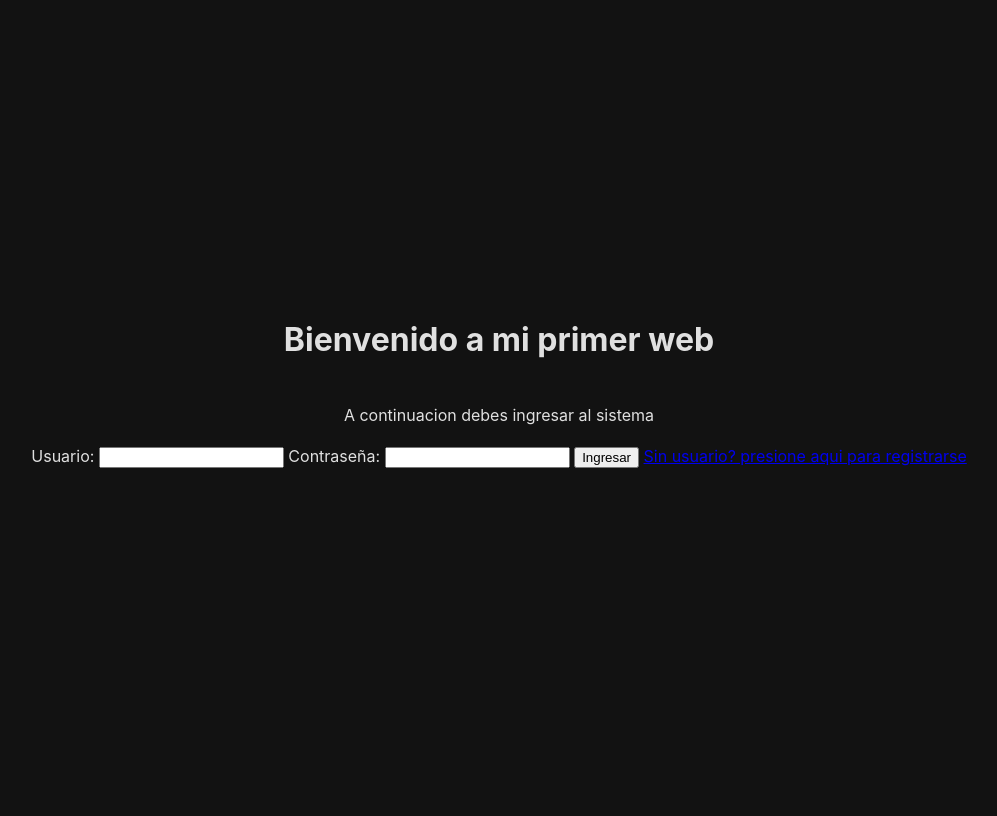
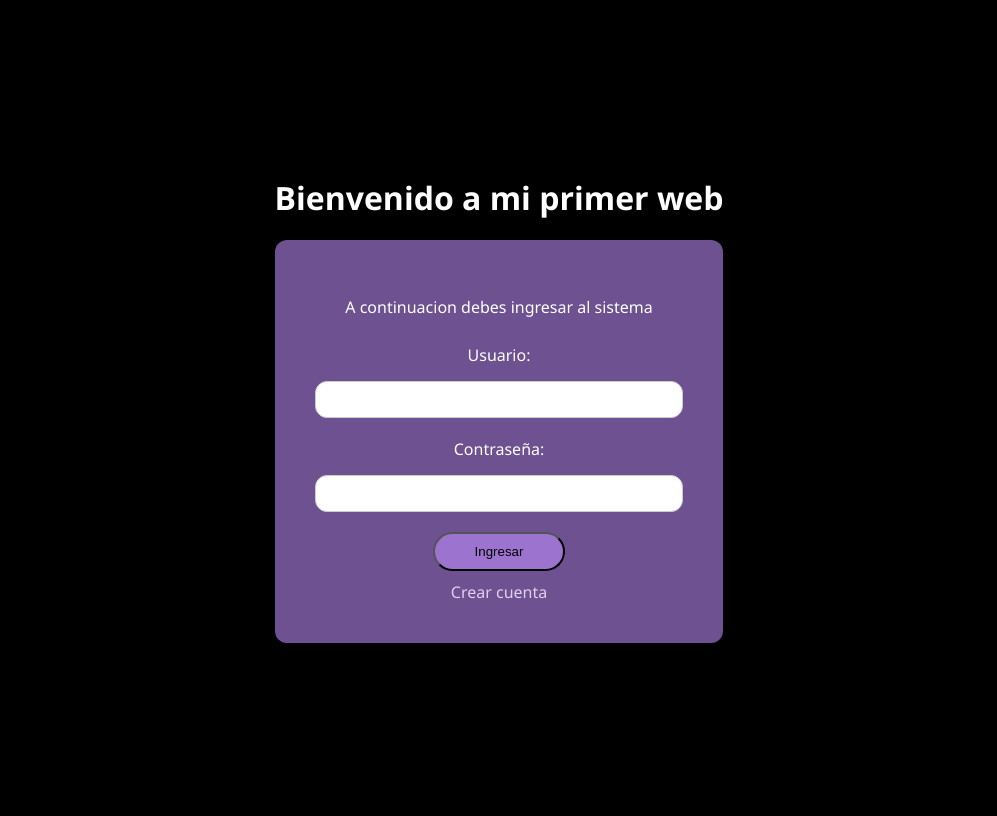
Before and after one commit to Juan-Lopez-S/pagina-backen, a Flask app: page / in a window 1280 px wide. Shown: the whole page, without its empty margins (141-1138 px from the left). Before the commit the page ends 468 px from the top, so only its background shows below. Run offline with Flask 3, Linux system fonts and the light colour scheme.

Commit message:
correcion de estilos

```diff
--- a/app.py
+++ b/app.py
@@ -49,31 +49,33 @@ def login():
     return render_template("index.html", msg="datos incorrectos")
 
 
-@app.route("/registrar", methods=["POST"])
-def registrar():
-    nombre = request.form.get("nombre")
-    usuario = request.form.get("usuario")
-    nueva_contrasena = request.form.get("contrasena")
+@app.route("/registro", methods=["GET", "POST"])
+def registro():
+    if request.method == "POST":
+        nombre = request.form.get("nombre")
+        usuario = request.form.get("usuario")
+        nueva_contrasena = request.form.get("contrasena")
 
-    contrasena_encrip = generate_password_hash(nueva_contrasena)
+        contrasena_encrip = generate_password_hash(nueva_contrasena)
 
-    try:
-        with open(RUTA_USUARIOS, "r", encoding="utf-8") as archivo:
-            listado = json.load(archivo)
-    except:
-        listado = []
+        try:
+            with open(RUTA_USUARIOS, "r", encoding="utf-8") as archivo:
+                listado = json.load(archivo)
+        except:
+            listado = []
 
-    nuevo_usuario = {
-        "nombre": nombre,
-        "usuario": usuario,
-        "contrasena": contrasena_encrip
-    }
-    listado.append(nuevo_usuario)
+        nuevo_usuario = {
+            "nombre": nombre,
+            "usuario": usuario,
+            "contrasena": contrasena_encrip
+        }
+        listado.append(nuevo_usuario)
 
-    with open(RUTA_USUARIOS, "w", encoding="utf-8") as archivo:
-        json.dump(listado, archivo, indent=4)
+        with open(RUTA_USUARIOS, "w", encoding="utf-8") as archivo:
+            json.dump(listado, archivo, indent=4)
 
-    return render_template("index.html", msg="registro exitoso")
+        return render_template("index.html", msg="registro exitoso")
+    return render_template("registro.html")
 
 
 @app.route("/logout")
--- a/static/style.css
+++ b/static/style.css
@@ -1,22 +1,59 @@
-:root {
-  /* Definición de variables para consistencia */
-  --bg-color: #121212;      /* Gris oscuro profundo, no negro puro */
-  --text-primary: #e0e0e0;  /* Texto claro suavizado */
-  --accent-purple: #800080; /* Morado para elementos clave */
-  --accent-hover: #4B0082;  /* Indigo para estados de interacción */
-  --font-main: 'Inter', system-ui, sans-serif; /* Tipografía limpia */
+body {
+  background-color: #000000;
+
+  font-family: 'Segoe UI', Tahoma, Geneva, Verdana, sans-serif;
+  color: #ffffff;
+
+  display: flex;
+  justify-content: center;
+  align-items: center;
+
+  min-height: 100vh;
 }
 
-body {
-  background-color: var(--bg-color);
-  color: var(--text-primary);
-  font-family: var(--font-main);
-  line-height: 1.6;
-  margin: 0;
-  padding: 0;
+form {
+  background-color: #6d5190;
+  padding: 40px;
+  border-radius: 12px;
+  box-shadow: 0 15px 35px rgba(0, 0, 0, 0.10);
+
   display: flex;
   flex-direction: column;
   align-items: center;
-  justify-content: center;
-  min-height: 100vh;
+  gap: 10px;
+
+  max-width: 400px;
 }
+
+
+input[type="text"], input[type="password"] {
+  display: block;
+  width: 100%;
+  padding: 10px;
+  box-sizing: border-box;
+  border-radius: 12px;
+
+  margin-bottom: 10px;
+  border: 1px solid #ccc;
+}
+
+label {
+  margin-bottom: 5px;
+  display: block;
+}
+
+button {
+  cursor: pointer;
+  background-color: #9c73cf;
+  transition: background-color 0.3s ease;
+  padding: 10px;
+  padding-inline: 40px;
+  border-radius: 20px;
+}
+
+button:hover {background-color: rgb(119, 72, 134);}
+
+a {
+  text-decoration: none;
+  color: #e0d0f0;
+}
--- a/templates/index.html
+++ b/templates/index.html
@@ -7,10 +7,11 @@
     <title>Bienvenida al sistema</title>
 </head>
 <body>
+    <div class="login-container">
         <h1>Bienvenido a mi primer web</h1>
-    <p class="intro">A continuacion debes ingresar al sistema</p>
 
         <form action="/login" method="post">
+            <p class="intro">A continuacion debes ingresar al sistema</p>
             <label for="usuario">Usuario: </label>
             <input type="text" name="usuario" required>
 
@@ -18,10 +19,11 @@
             <input type="password" name="contrasena" required>
 
             <button type="submit">Ingresar</button>
-        <a href="/registro">Sin usuario? presione aqui para registrarse</a>
+            <a href="/registro">Crear cuenta</a>
         </form>
 
         <h3>{{msg}}</h3>
+    </div>
 
     <script src="{{ url_for('static', filename='script.js') }}"></script>
 </body>
--- a/templates/registro.html
+++ b/templates/registro.html
@@ -7,7 +7,7 @@
     <title>Document</title>
 </head>
 <body>
-    <form action="/registrar" method="post">
+    <form action="/registro" method="post">
         <label>Nombre:</label>
         <input type="text" name="nombre" required>
 
```
Also changed, not shown: templates/main.html (+9 -7 lines). Lines whose indentation alone changed are shown as unchanged.
